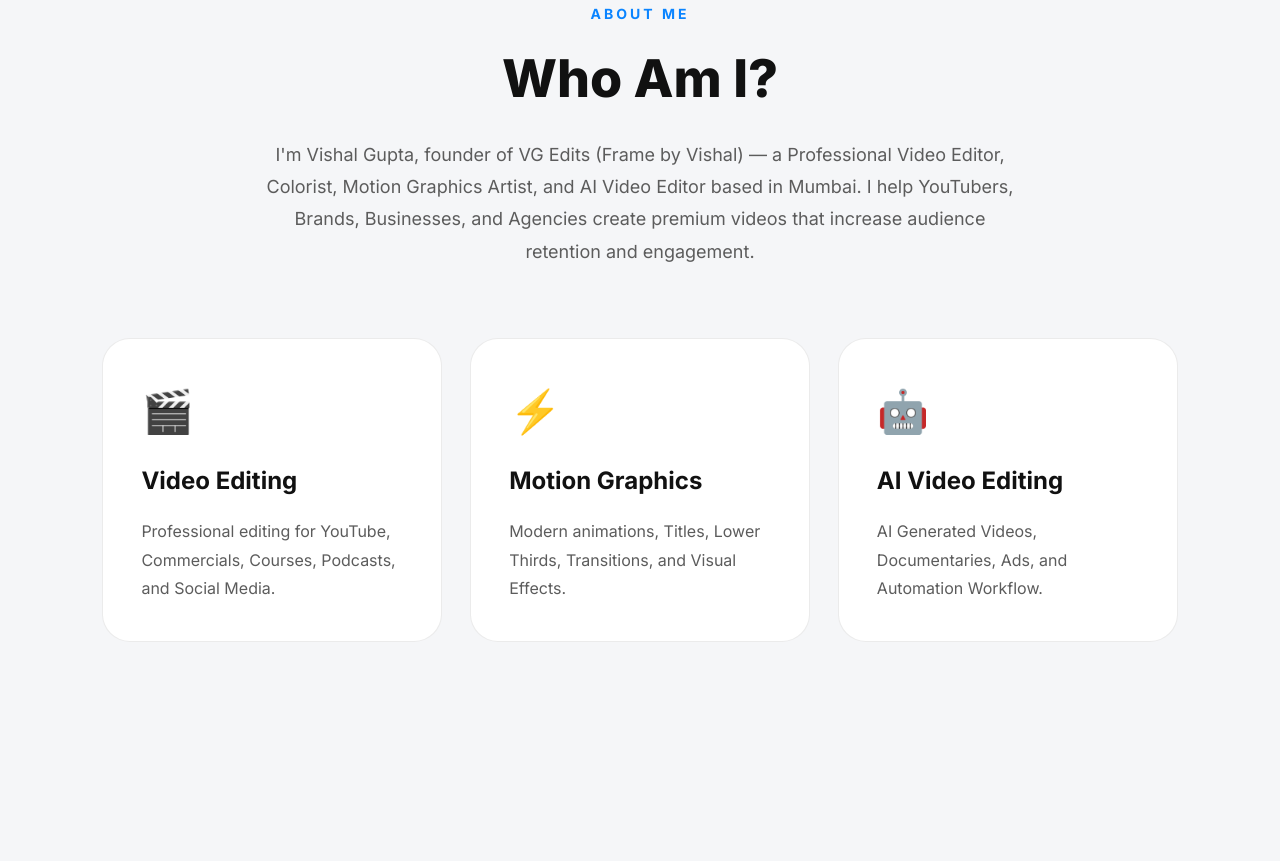
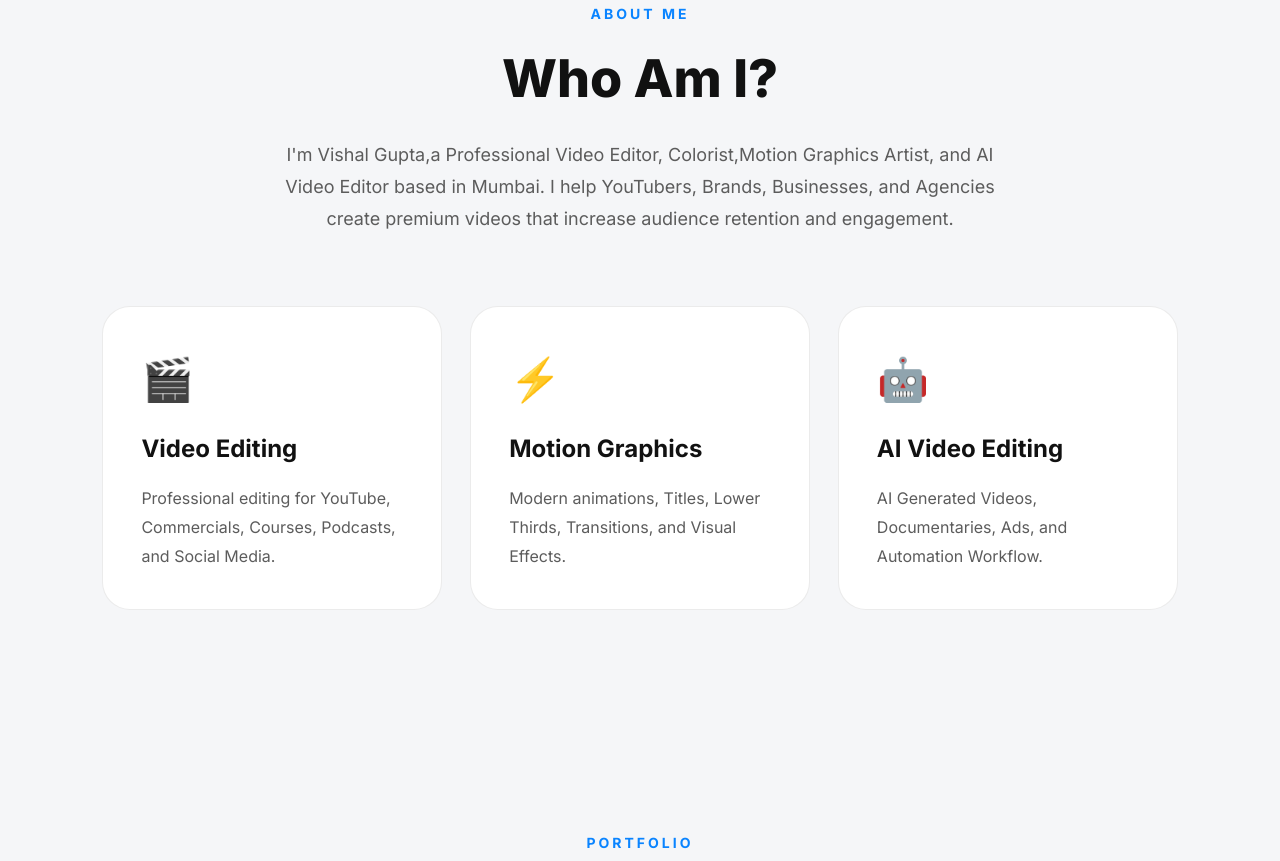
Before and after one commit to vishal-gupta0/vishalguptaportfolio, a plain HTML site: page index.html in a window 1280 px wide. Shown: the part 909-1770 px from the top of the page. Drawn offline with Linux system fonts and the light colour scheme.

Commit message:
Add files via upload

```diff
--- a/index.html
+++ b/index.html
@@ -215,10 +215,8 @@ ABOUT
 
 <p>
 
-I'm Vishal Gupta, founder of VG Edits (Frame by Vishal) —
-a Professional Video Editor,
-Colorist,
-Motion Graphics Artist,
+I'm Vishal Gupta,a Professional Video Editor,
+Colorist,Motion Graphics Artist,
 and AI Video Editor based in Mumbai.
 
 I help YouTubers,
@@ -930,7 +928,7 @@ Usually replies within 1 hour.
 </p>
 
 <a
-href="https://wa.me/919920234119?text=Hi%20Vishal,%20I%20visited%20your%20portfolio%20website.%20I%20really%20liked%20your%20work.%20I'm%20interested%20in%20hiring%20you%20for%20a%20video%20editing%20project.%20Can%20we%20discuss%20the%20details%3F"
+href="https://wa.me/919920234119?text=Hi%20Vishal,%20I%20visited%20your%20portfolio%20I%20really%20liked%20your%20work.%20I'm%20interested%20in%20hiring%20you%20for%20a%20video%20editing%20project.%20Can%20we%20discuss%20the%20details%3F"
 target="_blank"
 class="secondary">
 
@@ -952,7 +950,7 @@ FLOATING WHATSAPP
 
 <a
 class="whatsapp-float"
-href="https://wa.me/919920234119?text=Hi%20Vishal,%20I%20visited%20your%20portfolio%20website.%20I%20really%20liked%20your%20work.%20I'm%20interested%20in%20hiring%20you%20for%20a%20video%20editing%20project.%20Can%20we%20discuss%20the%20details%3F"
+href="https://wa.me/919920234119?text=Hi%20Vishal,%20I%20visited%20your%20portfolio%20I%20really%20liked%20your%20work.%20I'm%20interested%20in%20hiring%20you%20for%20a%20video%20editing%20project.%20Can%20we%20discuss%20the%20details%3F"
 target="_blank"
 aria-label="Chat on WhatsApp">
 
```
